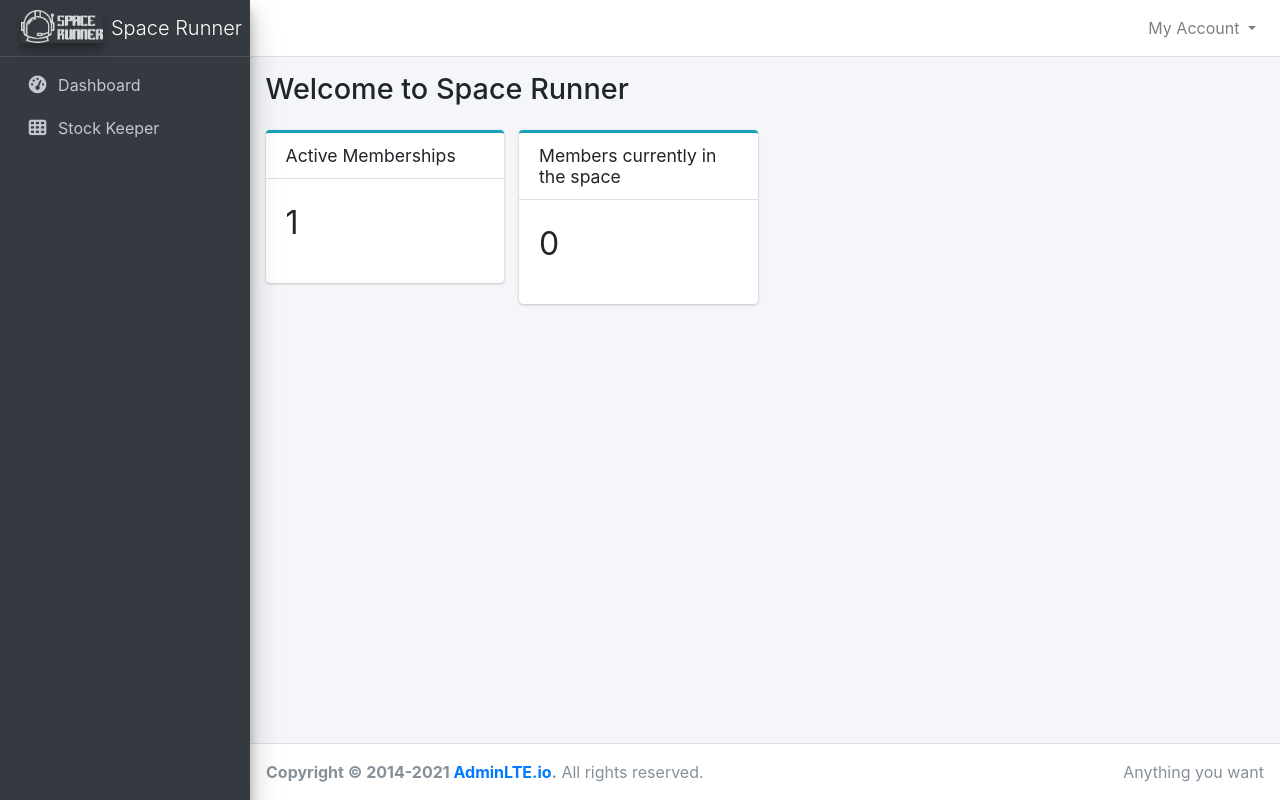
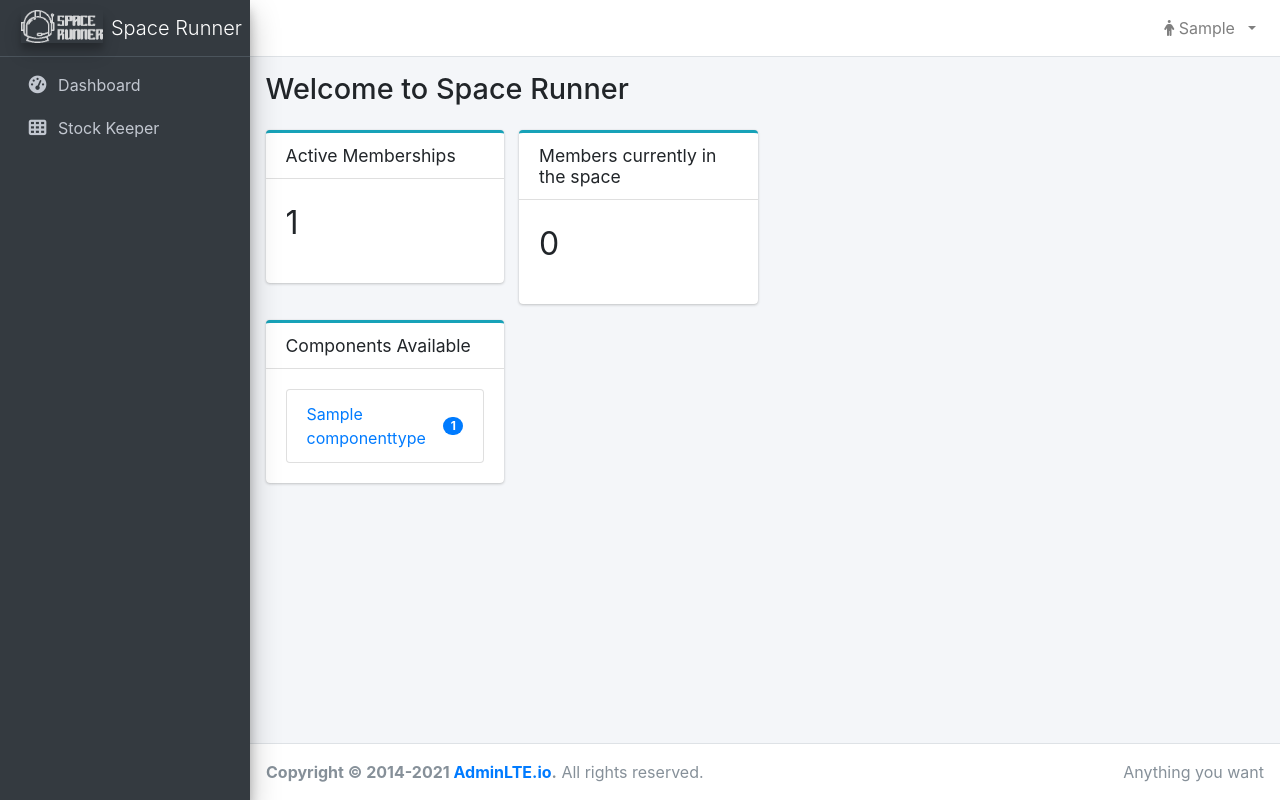
Before and after one commit to MakeMonmouth/SpaceRunner, a Django app: page / in a window 1280 px wide. Run offline with Django 4.2, Linux system fonts and the light colour scheme; a user stored in the database is signed in; tables that the repository leaves empty hold one stand-in row (values such as "Sample post"); some libraries are stand-ins or nearby versions.

Commit message:
Add component status to home page for members

```diff
--- a/pages/views.py
+++ b/pages/views.py
@@ -1,6 +1,7 @@
 from django.shortcuts import render
 from django.views.generic import TemplateView
 from accounts import models as account_models
+from stockkeeper import models as sk_models
 
 class HomeView(TemplateView):
     template_name = "pages/home.html"
@@ -9,7 +10,18 @@ class HomeView(TemplateView):
         context = super(HomeView, self).get_context_data(**kwargs)
         user = context['view'].request.user
         if user.is_authenticated:
-            print("User is authenticated")
+            context['user'] = user
+            component_types = []
+            for ct in sk_models.ComponentType.objects.all().order_by("name"):
+                if ct.component_set.count() > 0:
+                    component_types.append(
+                            {
+                                "id": ct.id,
+                                "name": ct.name,
+                                "qty": ct.component_set.count()
+                                }
+                            )
+            context['component_types'] = component_types
         else:
             context['memberships'] = account_models.MembershipType.objects.select_related()
         return context
--- a/templates/base.html
+++ b/templates/base.html
@@ -26,7 +26,7 @@
                     {% if request.user.is_authenticated %}
                     <li class="nav-item dropdown">
                         <a class="nav-link dropdown-toggle" href="#" id="navbarDropdown2" role="button" data-toggle="dropdown" aria-haspopup="true" aria-expanded="false">
-                            My Account
+                            <i class="fa fa-person"></i> {{ user.first_name }}&nbsp;
                         </a>
                         <div class="dropdown-menu" aria-labelledby="navbarDropdown2">
                             <div class="dropdown-divider"></div>
--- a/templates/pages/home.html
+++ b/templates/pages/home.html
@@ -33,6 +33,33 @@ Welcome to {{ SITE_NAME }}
                 <!-- /.card-header -->
                 <div class="card-body">
                     <p class="text-xl">0</p>
+                </div>
+                <!-- /.card-body -->
+            </div>
+            <!-- /.card -->
+        </div>
+    </div>
+    <div class="row">
+        <div class="col-lg-3">
+            <div class="card card-outline card-info">
+                <div class="card-header">
+                    <h3 class="card-title">Components Available</h3>
+                    <!-- /.card-header -->
+                </div>
+                <div class="card-body">
+                    <ul class="list-group">
+                    {% for ct in component_types %}
+                    <li
+                        class="list-group-item d-flex justify-content-between align-items-center"
+                        >
+                        <a href="/stockkeeper/categories/{{ct.id}}">{{ ct.name}}</a>
+                        <span
+                            class="badge badge-primary badge-pill">
+                            {{ ct.qty }}
+                        </span>
+                    </li>
+                    {% endfor %}
+                    </ul>
                 </div>
                 <!-- /.card-body -->
             </div>
```
